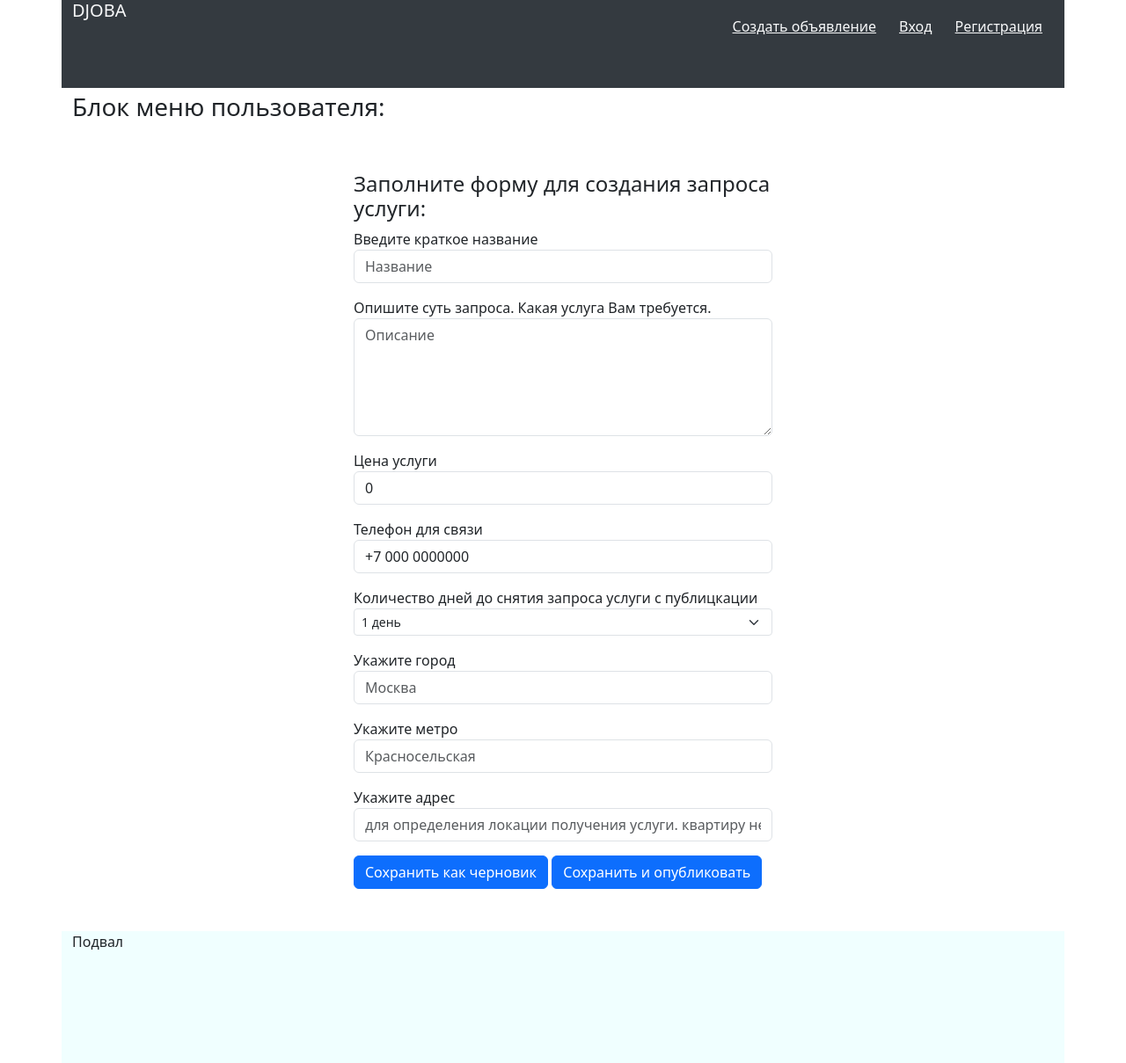
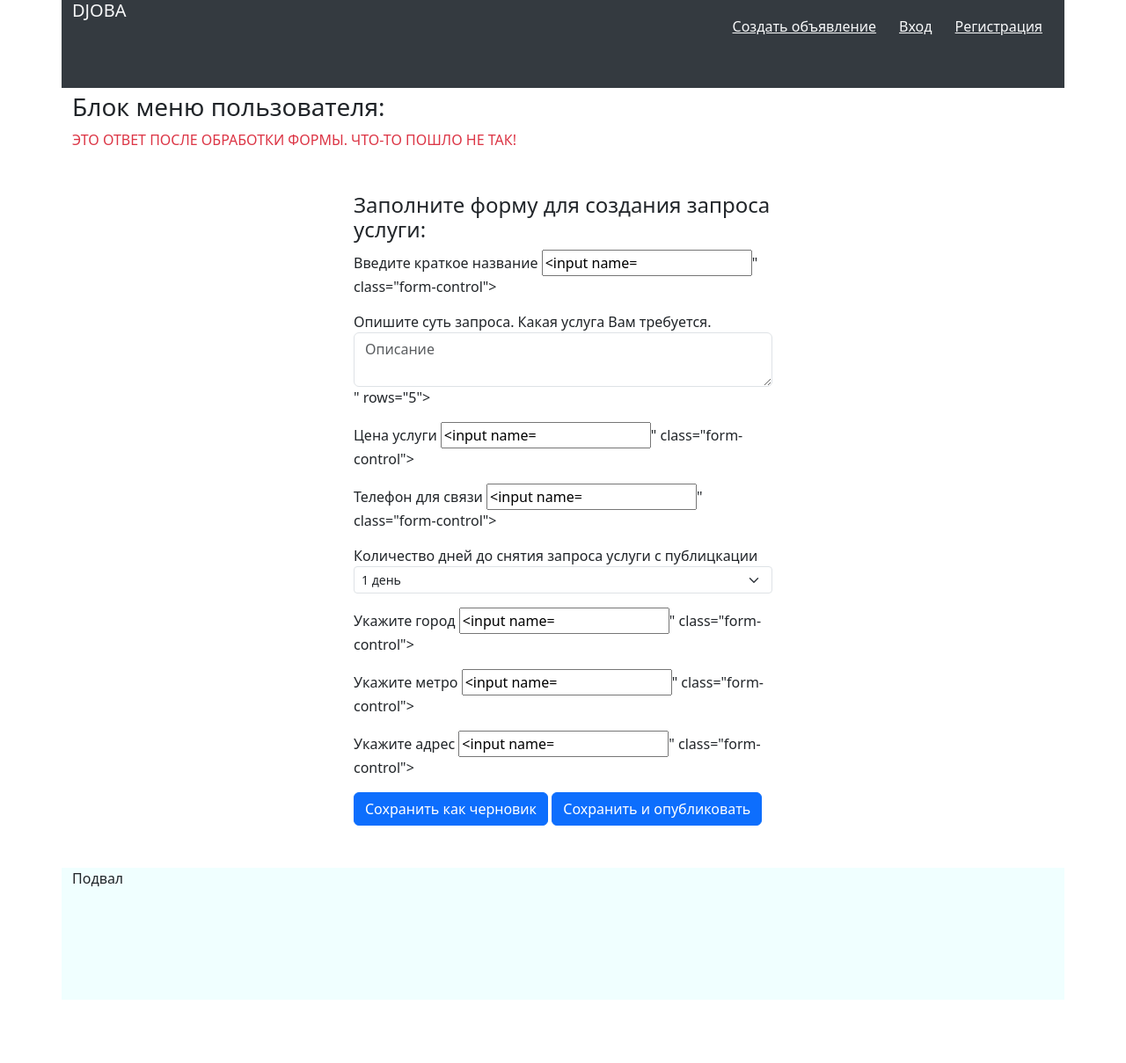
Before and after one commit to VinogradovAU/djoba, a FastAPI app: template templates/create_job_form.html in a window 1280 px wide. Shown: the whole page at 88% size. After the commit the page ends 1137 px from the top, so only its background shows below. Run offline with FastAPI, Linux system fonts and the light colour scheme; the template is opened without the code that fills it, so the values that code supplies are empty, except form fields; form fields are guessed from the names that the template uses; parts of the project's set-up code (start-up, migrations or seed data) failed here and were passed over; some libraries are stand-ins or nearby versions.

Commit message:
отработка валидации и логики работы формы объявления

```diff
--- a/templates/create_job_form.html
+++ b/templates/create_job_form.html
@@ -22,6 +22,11 @@
           {% for error in errors %}
             <li>{{error}}</li>
           {% endfor %}
+            {% if form %}
+                {% if form.resp %}
+                ЭТО ОТВЕТ ПОСЛЕ ОБРАБОТКИ ФОРМЫ. ЧТО-ТО ПОШЛО НЕ ТАК!
+                {%endif%}
+            {%endif%}
       </div>
     </div>
     <div class="container my_content">
@@ -36,25 +41,25 @@
                 <form method="POST" action="/jobs/create_job">
         <div class="mb-3">
           <label>Введите краткое название</label>
-          <input type="text" required placeholder="Название" name="title" value="" class="form-control">
+          <input type="text" required placeholder="Название" name="title" value="{% if form %}{{ form.title }}{%endif %}" class="form-control">
         </div>
         <div class="mb-3">
           <label>Опишите суть запроса. Какая услуга Вам требуется.</label>
 
-            <textarea class="form-control" required placeholder="Описание" name="description" value="" rows="5"></textarea>
+            <textarea class="form-control" required placeholder="Описание" name="description" value="{% if form %}{{ form.description }}{%endif %}" rows="5"></textarea>
         </div>
           <div class="mb-3">
           <label>Цена услуги</label>
-          <input type="text" required placeholder="Цена" name="price" value="0" class="form-control">
+          <input type="text" required placeholder="Цена" name="price" value="{% if form %}{{ form.price }}{%endif %}" class="form-control">
         </div>
           <div class="mb-3">
           <label>Телефон для связи</label>
-          <input type="text" required placeholder="phone" name="phone" value="+7 000 0000000" class="form-control">
+          <input type="text" required placeholder="+7 000 0000000" name="phone" value="{% if form %}{{ form.phone }}{%endif %}" class="form-control">
         </div>
           <div class="mb-3">
           <label>Количество дней до снятия запроса услуги с публицкации</label>
-          <select class="form-select form-select-sm" aria-label=".form-select-sm example">
-          <option name="expired_day" selected value="1">1 день</option>
+          <select class="form-select form-select-sm" name="expired_day" aria-label=".form-select-sm example">
+          <option selected value="1">1 день</option>
           <option value="2">2 дня</option>
           <option value="3">3 дня</option>
           <option value="4">4 дня</option>
@@ -65,15 +70,15 @@
           </div>
         <div class="mb-3">
           <label>Укажите город</label>
-          <input type="text" required placeholder="Москва" name="city" value="" class="form-control">
+          <input type="text" required placeholder="Москва" name="city" value="{% if form %}{{ form.city }}{%endif %}" class="form-control">
         </div>
         <div class="mb-3">
           <label>Укажите метро</label>
-          <input type="text" required placeholder="Красносельская" name="metrostation" value="" class="form-control">
+          <input type="text" required placeholder="Красносельская" name="metrostation" value="{% if form %}{{ form.metrostation }}{%endif %}" class="form-control">
         </div>
         <div class="mb-3">
           <label>Укажите адрес</label>
-          <input type="text" required placeholder="для определения локации получения услуги. квартиру не обязательно указывать" name="address" value="" class="form-control">
+          <input type="text" required placeholder="для определения локации получения услуги. квартиру не обязательно указывать" name="address" value="{% if form %}{{ form.address }}{%endif %}" class="form-control">
         </div>
 
         <button type="submit" class="btn btn-primary" name="button" value="draft">Сохранить как черновик</button>
```
Also changed, not shown: auth/forms.py (+0 -34 lines), endpoints/jobs.py (+33 -9 lines), models/jobs.py (+7 -4 lines).
